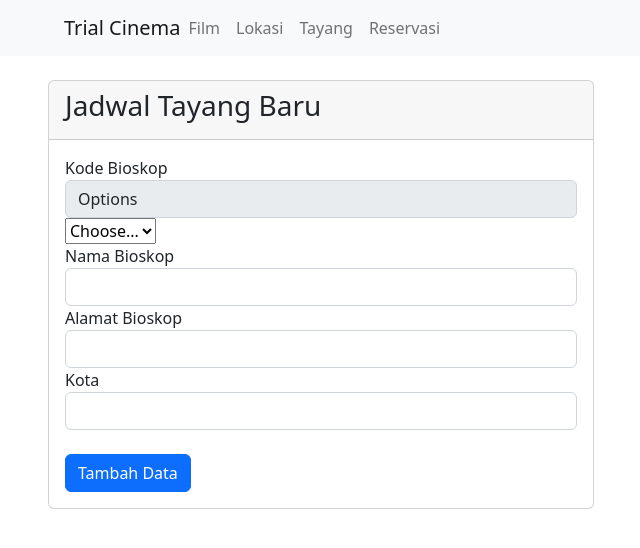
After one commit to mahdi112526/Bioskop, a CodeIgniter app: page /mahdi_bioskop/Tayang/Tambah in a window 1280 px wide. The commit adds this page. Shown: the top 548 px of the page, without its empty margins (34-674 px from the left). Run offline with CodeIgniter, Linux system fonts and the light colour scheme; data that the repository does not hold is empty.

Commit message:
close 10 Agt 2022,
sampai proses tayang

```diff
--- /dev/null
+++ b/application/controllers/Tayang.php
@@ -0,0 +1,33 @@
+<?php
+	class Tayang extends CI_Controller{
+
+		public function index($nama = '')
+		{
+			 $data['judul'] = 'Tayang';
+			 $this->load->model('Tayang_model');
+			 $data['Tayang'] = $this->Tayang_model->AllTayang();
+			 $data['bioskop_ls'] = $this->Tayang_model->AllTayang();
+ 			 $this->load->view('template/header',$data);
+			 $this->load->view('Tayang/index',$data);
+			 $this->load->view('template/footer');
+		}
+
+		public function tambah()
+		{
+				$data['judul'] = 'Tambah Jadwal Tayang';
+				$this->load->model('Tayang_model');
+				$data['Tayang'] = $this->Tayang_model->AllTayang();
+				$data['Lokasi'] = $this->Tayang_model->AllTayang();
+				$this->load->view('template/header',$data);
+				$this->load->view('Tayang/tambah',$data);
+				$this->load->view('template/footer');
+
+				// if ($this->input->post('nama_bioskop') <> "" && $this->input->post('kode_bioskop') <> ""){
+				// 	$this->load->model('Lokasi_model');
+				// 	$this->Lokasi_model->TambahLokasi();
+				// }
+
+		}
+
+	}
+?>
--- /dev/null
+++ b/application/models/Tayang_model.php
@@ -0,0 +1,14 @@
+<?php
+
+Class Tayang_model extends CI_Model
+{
+	public function AllTayang()
+	{
+		return $this->db->get('Tayang')->result_array();
+		return $this->db->get('Lokasi')->result_array();
+
+	}
+
+}
+
+?>
--- /dev/null
+++ b/application/views/Tayang/tambah.php
@@ -0,0 +1,46 @@
+<br>
+<div class="container">
+	<div class="row">
+		<div class="col-lg-6">
+			<div class="card">
+				<div class="card-header">
+					<h3>Jadwal Tayang Baru</h3>
+				</div>
+				<div class="card-body">
+					<form action="" method="post">
+						<div class="form-group">
+							<label for='kode_bioskop'>Kode Bioskop</label>
+							<div class="input-group-prepend">
+						    <label class="input-group-text" for="inputGroupSelect01">Options</label>
+						  </div>
+						  <select class="custom-select" id="inputGroupSelect01">
+						    <option selected>Choose...</option>
+						   	<?php
+						   		foreach ($Lokasi as $kode_bioskop) :
+						   	?>
+						   		<option value='<?php echo $kode_bioskop;?>'>One</option>
+						   	<?php
+						   		endforeach;
+						   	?>
+						  </select>
+						</div>
+						<div class="form-group">
+							<label for='nama_bioskop'>Nama Bioskop</label>
+							<input type="text" name="nama_bioskop" id="nama_bioskop" class="form-control" required>
+						</div>
+						<div class="form-group">
+							<label for='alamat'>Alamat Bioskop</label>
+							<input type="text" name="alamat" id="alamat" class="form-control" required>
+						</div>
+						<div class="form-group">
+							<label for='kota'>Kota</label>
+							<input type="text" name="kota" id="kota" class="form-control" required>
+						</div>
+						<br>
+						<button type='submit' name='tambah' class="btn btn-primary float-right">Tambah Data</button>
+					</form>
+				</div>
+			</div>
+		</div>
+	</div>
+</div>
--- a/application/views/Template/header.php
+++ b/application/views/Template/header.php
@@ -22,7 +22,8 @@
 	      <div class="navbar-nav">
 	        <a class="nav-link" href="<?php echo base_url(); ?>film">Film</a>
 	        <a class="nav-link" href="<?php echo base_url(); ?>lokasi">Lokasi</a>
-	        <a class="nav-link" href="">Tayang</a>
+	        <a class="nav-link" href="<?php echo base_url(); ?>tayang">Tayang</a>
+	        <a class="nav-link" href="<?php echo base_url(); ?>reservasi">Reservasi</a>
 	      </div>
 	      </div>
 	    </div>
```
Also changed, not shown: application/views/Tayang/index.php (added, +33 -0 lines).
